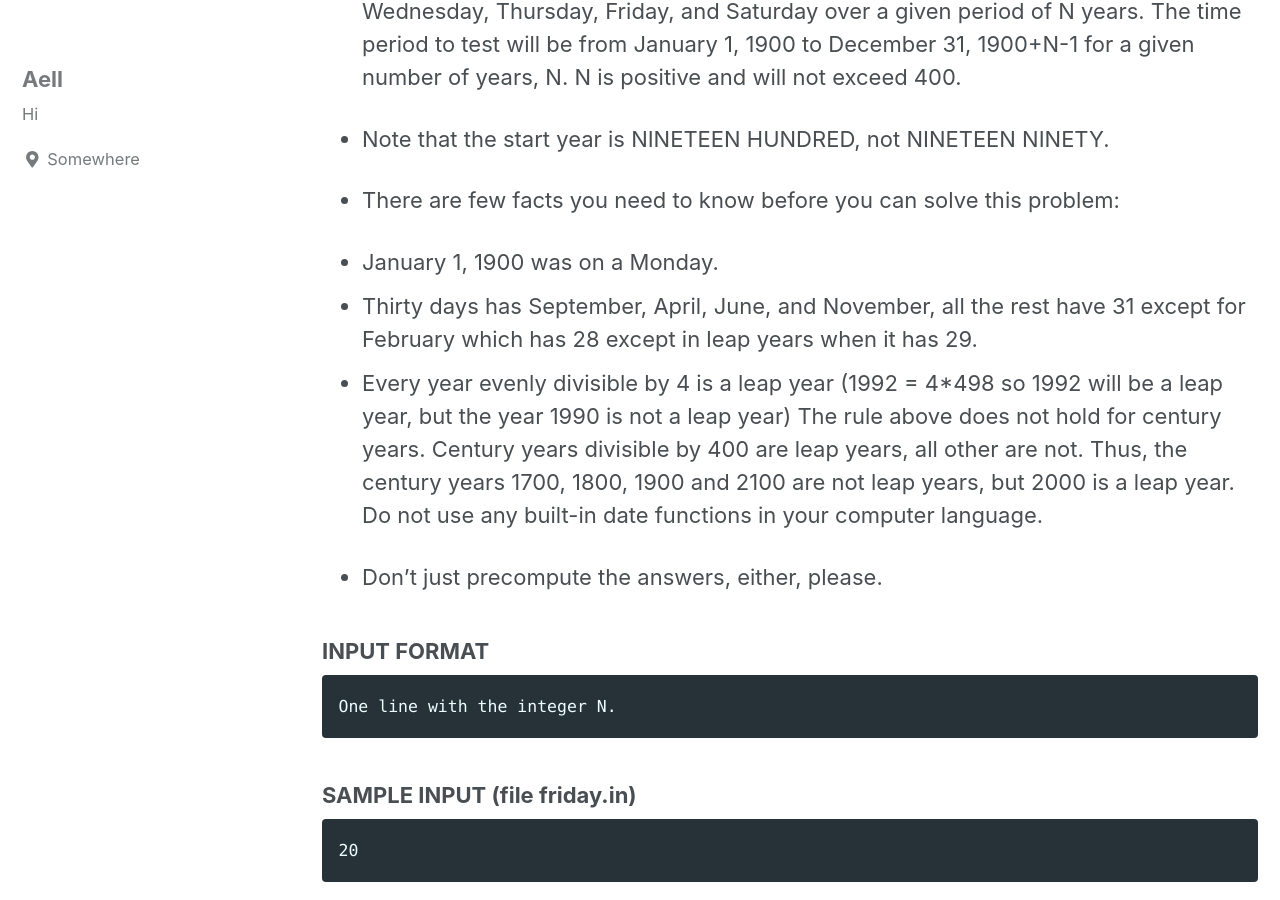
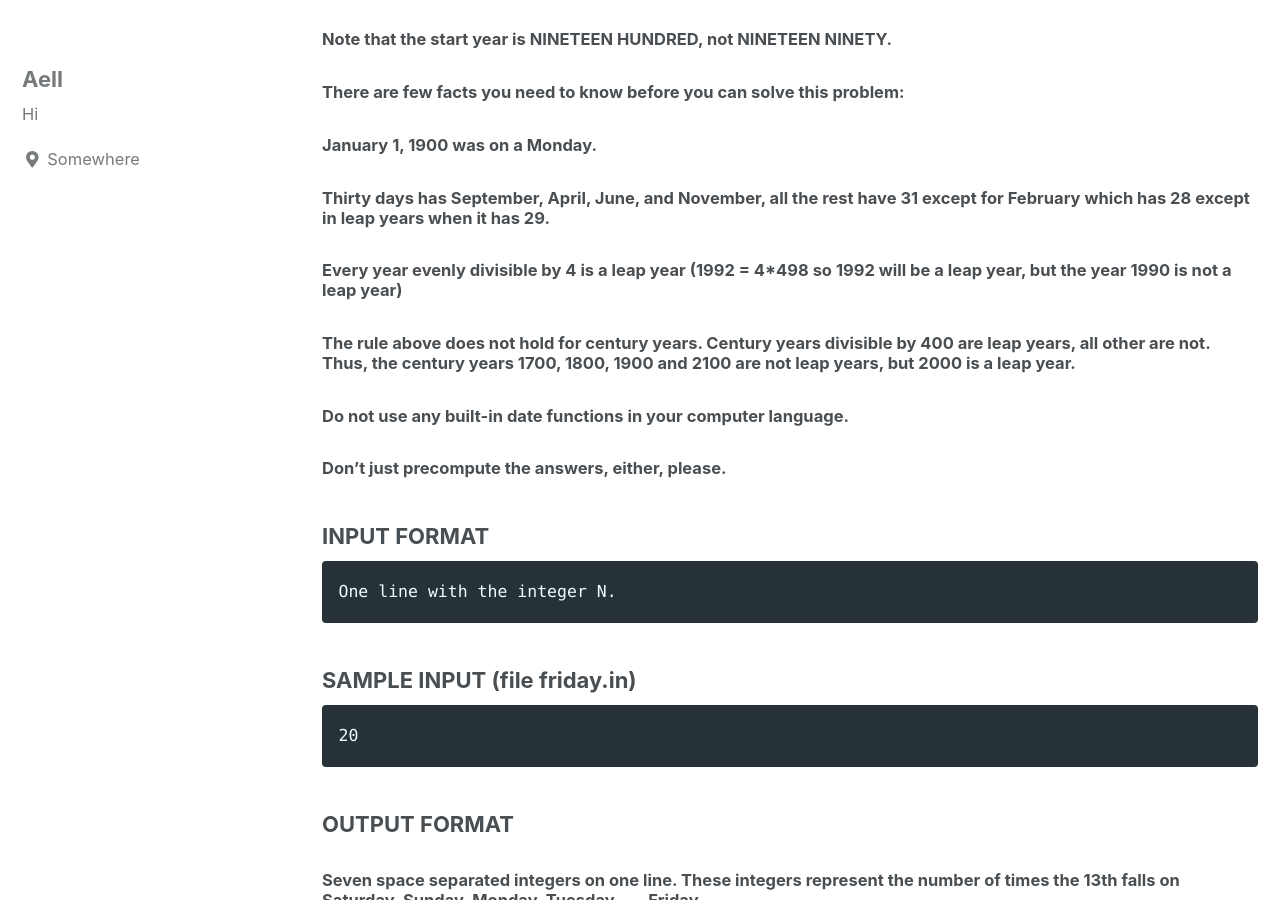
Before and after one commit to mdwgti16/mdwgti16.github.io, a Jekyll site: the page built from _posts/usaco/2020-01-01-friday_the_thirteenthcopy.md, in a window 1280 px wide and 900 px high, scrolled down 561 px. Built offline with Jekyll 4.4.1, drawn with Linux system fonts in a browser that asks for light colours; cached includes are drawn as plain includes; nearby versions of some CDN libraries; some of the changed text lies outside the part shown.

```diff
--- a/_posts/usaco/2020-01-01-friday_the_thirteenthcopy.md
+++ b/_posts/usaco/2020-01-01-friday_the_thirteenthcopy.md
@@ -13,21 +13,23 @@ categories: USACO Training
 > ## Friday the Thirteenth
 
 ### Friday the Thirteenth
-* Is Friday the 13th really an unusual event?
+#### Is Friday the 13th really an unusual event?
 
-* That is, does the 13th of the month land on a Friday less often than on any other day of the week? To answer this question, write a program that will compute the frequency that the 13th of each month lands on Sunday, Monday, Tuesday, Wednesday, Thursday, Friday, and Saturday over a given period of N years. The time period to test will be from January 1, 1900 to December 31, 1900+N-1 for a given number of years, N. N is positive and will not exceed 400.
+#### That is, does the 13th of the month land on a Friday less often than on any other day of the week? To answer this question, write a program that will compute the frequency that the 13th of each month lands on Sunday, Monday, Tuesday, Wednesday, Thursday, Friday, and Saturday over a given period of N years. The time period to test will be from January 1, 1900 to December 31, 1900+N-1 for a given number of years, N. N is positive and will not exceed 400.
 
-* Note that the start year is NINETEEN HUNDRED, not NINETEEN NINETY.
+#### Note that the start year is NINETEEN HUNDRED, not NINETEEN NINETY.
 
-* There are few facts you need to know before you can solve this problem:
+#### There are few facts you need to know before you can solve this problem:
 
-* January 1, 1900 was on a Monday.
-* Thirty days has September, April, June, and November, all the rest have 31 except for February which has 28 except in leap years when it has 29.
-* Every year evenly divisible by 4 is a leap year (1992 = 4*498 so 1992 will be a leap year, but the year 1990 is not a leap year)
-The rule above does not hold for century years. Century years divisible by 400 are leap years, all other are not. Thus, the century years 1700, 1800, 1900 and 2100 are not leap years, but 2000 is a leap year.
-Do not use any built-in date functions in your computer language.
+#### January 1, 1900 was on a Monday.
+#### Thirty days has September, April, June, and November, all the rest have 31 except for February which has 28 except in leap years when it has 29.
+#### Every year evenly divisible by 4 is a leap year (1992 = 4*498 so 1992 will be a leap year, but the year 1990 is not a leap year)
 
-* Don't just precompute the answers, either, please.
+#### The rule above does not hold for century years. Century years divisible by 400 are leap years, all other are not. Thus, the century years 1700, 1800, 1900 and 2100 are not leap years, but 2000 is a leap year.
+
+#### Do not use any built-in date functions in your computer language.
+
+#### Don't just precompute the answers, either, please.
 
 ### INPUT FORMAT
 
@@ -37,7 +39,7 @@ Do not use any built-in date functions in your computer language.
 	20
 
 ### OUTPUT FORMAT
-* Seven space separated integers on one line. These integers represent the number of times the 13th falls on Saturday, Sunday, Monday, Tuesday, ..., Friday.
+#### Seven space separated integers on one line. These integers represent the number of times the 13th falls on Saturday, Sunday, Monday, Tuesday, ..., Friday.
 
 ### SAMPLE OUTPUT (file friday.out)
 
```
Also changed, not shown: _posts/usaco/2020-01-01-broken_necklace.md (added, +122 -0 lines), _posts/usaco/2020-01-01-greedy_gift_givers.md (+3 -3 lines), _posts/usaco/2020-01-01-your_ride_Is_here.md (+3 -3 lines).
